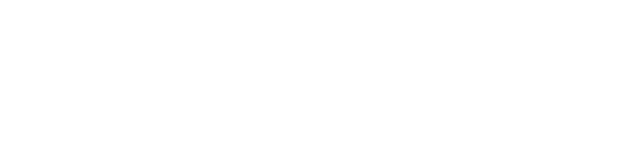
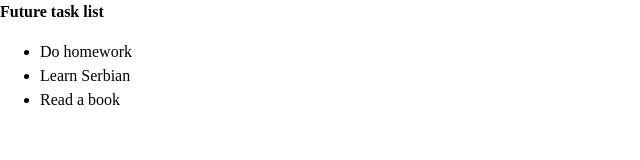
Before and after one commit to georgiiio/todo-list, a plain HTML site: page index.html in a window 1280 px wide. Shown: the whole page, without its empty margins (0-640 px from the left). Drawn offline with Linux system fonts and the light colour scheme.

Commit message:
fixed after review

```diff
--- a/index.html
+++ b/index.html
@@ -4,9 +4,15 @@
     <meta charset="UTF-8">
     <meta http-equiv="X-UA-Compatible" content="IE=edge">
     <meta name="viewport" content="width=device-width, initial-scale=1.0">
+    <link rel="stylesheet" href="assets/style.css">
     <title>ToDo</title>
 </head>
 <body>
-
+<h4>Future task list</h4>
+<ul>
+  <li>Do homework</li>
+  <li>Learn Serbian</li>
+  <li>Read a book</li>
+</ul>
 </body>
 </html>
```
